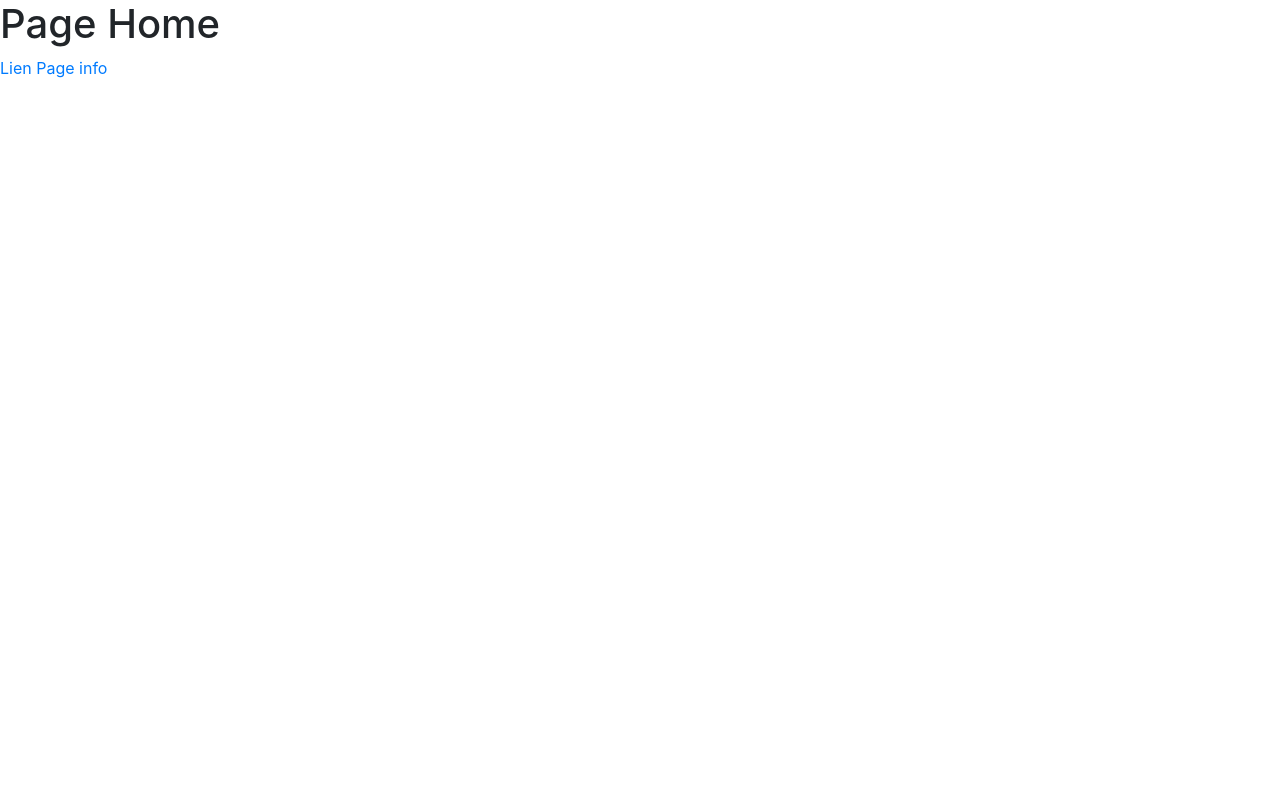
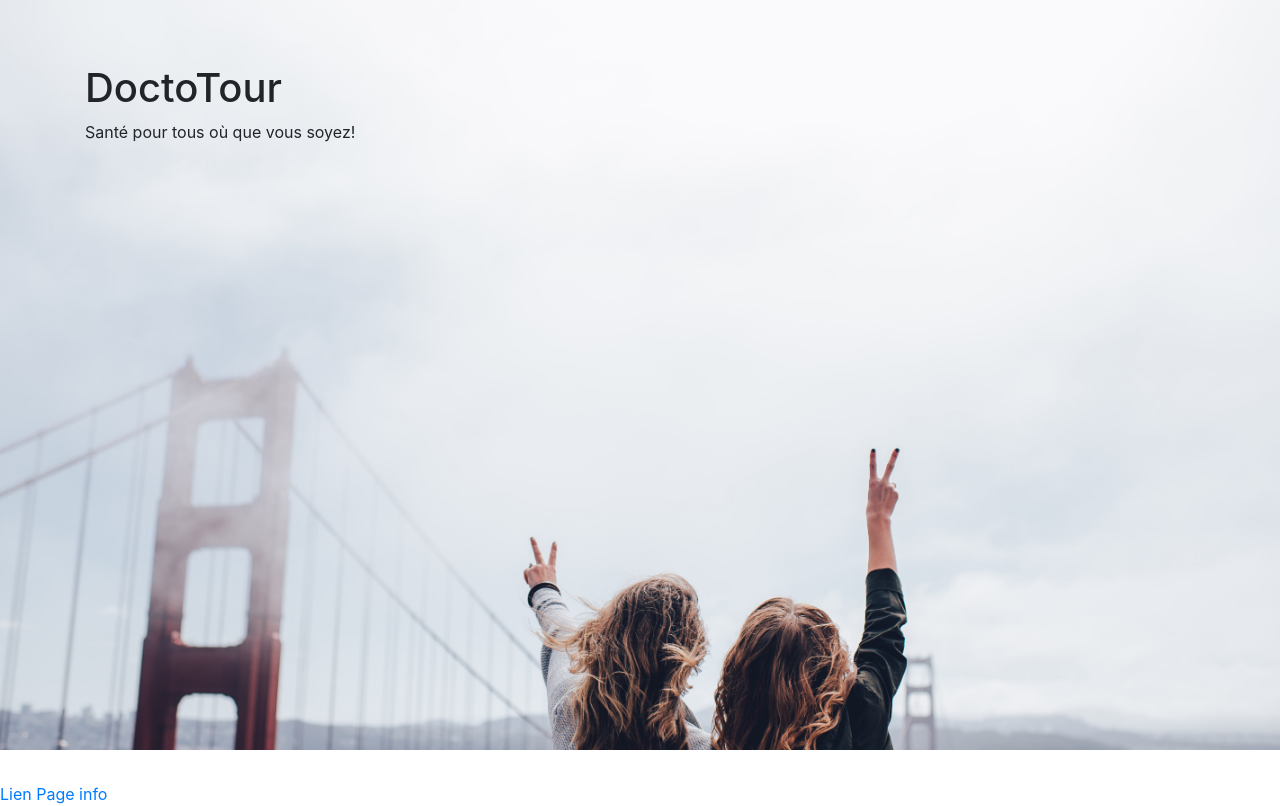
Before and after one commit to BenjaminDexant/hackathon-doctodev, a React (Create React App) app: page / in a window 1280 px wide. Built offline with nearby package versions, Linux system fonts and the light colour scheme.

Commit message:
header first version

```diff
--- a/src/Home.js
+++ b/src/Home.js
@@ -1,13 +1,14 @@
-import React from 'react';
-import { Link } from 'react-router-dom';
+import React from "react";
+import { Link } from "react-router-dom";
+import Header from "./components/Header";
 
 const Home = () => {
-    return (
-        <div>
-            <h1>Page Home</h1>
-            <Link to="Infos">Lien Page info</Link>
-        </div>
-    )
-}
+  return (
+    <div>
+      <Header />
+      <Link to="Infos">Lien Page info</Link>
+    </div>
+  );
+};
 
 export default Home;
--- a/src/components/Header.css
+++ b/src/components/Header.css
@@ -0,0 +1,8 @@
+.header {
+  background-image: url("../img/image-home.jpg");
+  background-size: cover;
+  background-position: center;
+}
+.jumbotron {
+  min-height: 750px;
+}
--- a/src/components/Header.jsx
+++ b/src/components/Header.jsx
@@ -1,12 +1,16 @@
-import React from 'react';
-import Image from 'react-bootstrap/Image'
-import './Header.css';
+import React from "react";
+import { Container, Jumbotron } from "react-bootstrap";
+import "./Header.css";
 
-
-function Header() {
+export default function Header() {
   return (
-
+    <>
+      <Jumbotron className="header" fluid>
+        <Container>
+          <h1>DoctoTour</h1>
+          <p>Santé pour tous où que vous soyez!</p>
+        </Container>
+      </Jumbotron>
+    </>
   );
 }
-
-export default Header;
```
Also changed, not shown: src/App.js (+6 -7 lines), src/img/image-home.jpg (added).
